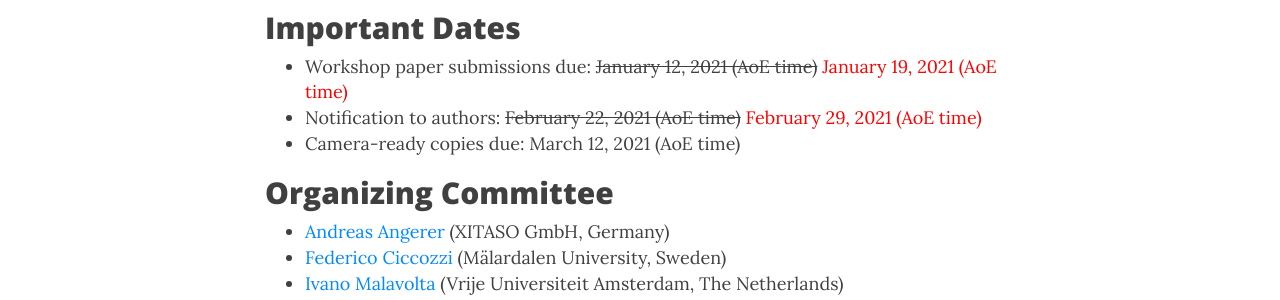
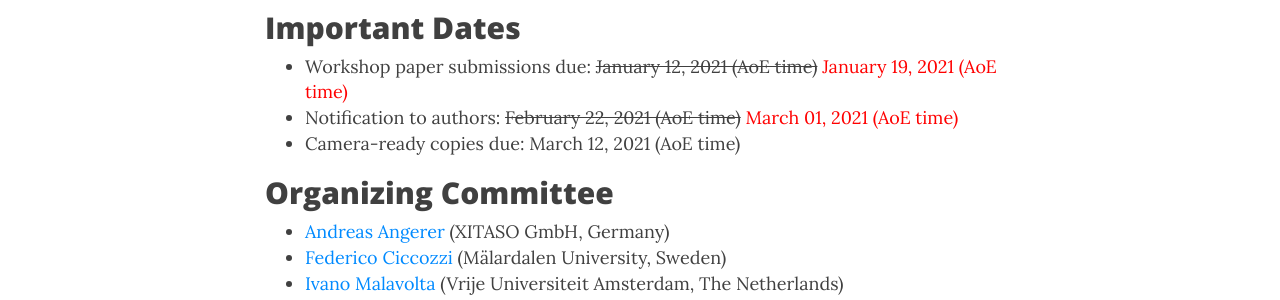
Before and after one commit to rose-workshops/rose-workshops.github.io, a Jekyll site: the page built from rose2021.md, in a window 1280 px wide and 900 px high, scrolled down 2290 px. Shown: the part 154-454 px from the top of the window. Built offline with Jekyll 4.4.1, drawn with Linux system fonts in a browser that asks for light colours; nearby versions of some CDN libraries.

Commit message:
Update rose2021.md

```diff
--- a/rose2021.md
+++ b/rose2021.md
@@ -56,7 +56,7 @@
 
 ## Important Dates
 - Workshop paper submissions due: <del>January 12, 2021 (AoE time)</del> <span style="color:red;">January 19, 2021 (AoE time)</span>
-- Notification to authors: <del>February 22, 2021 (AoE time)</del> <span style="color:red;">February 29, 2021 (AoE time)</span>
+- Notification to authors: <del>February 22, 2021 (AoE time)</del> <span style="color:red;">March 01, 2021 (AoE time)</span>
 - Camera-ready copies due: March 12, 2021 (AoE time)
 
 ## Organizing Committee
```
